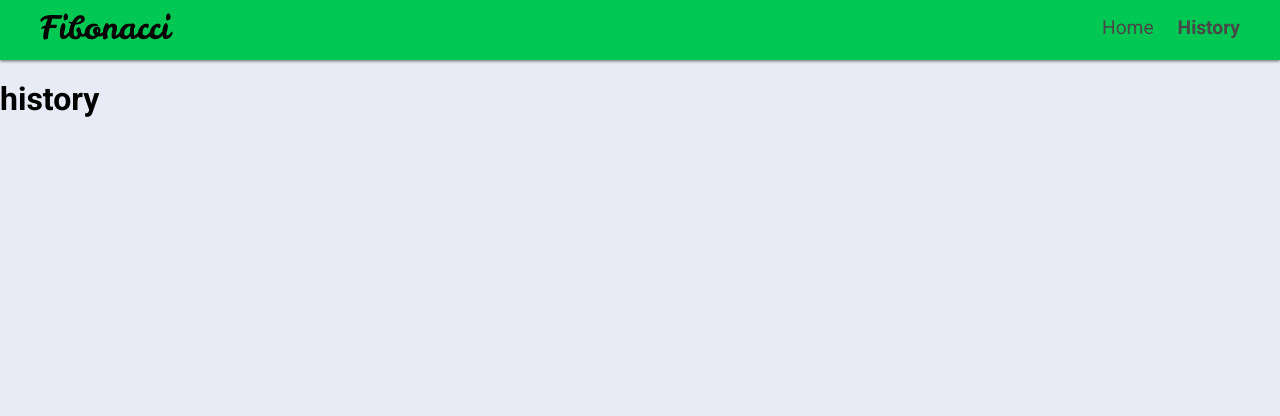
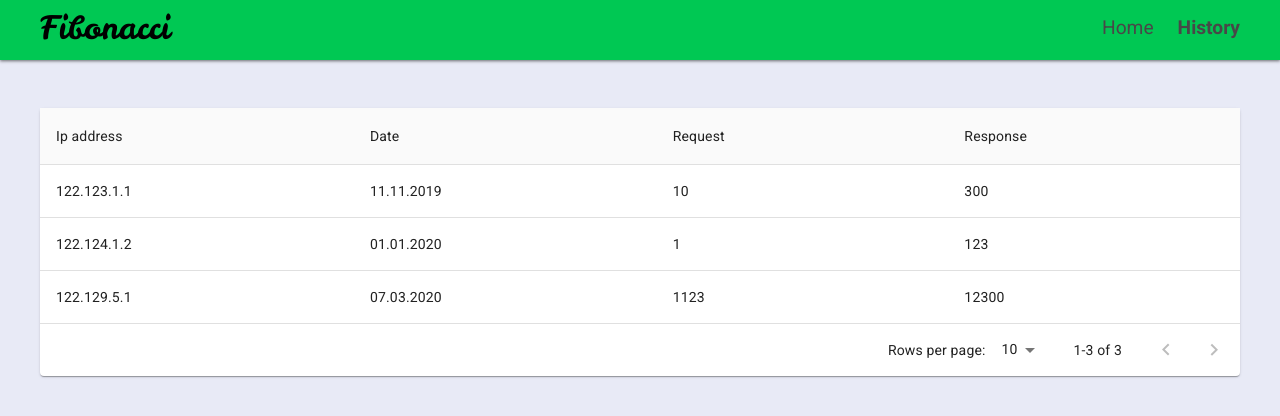
Before and after one commit to mefistodevelop/fibonacci, a React app: page /history in a window 1280 px wide. Shown: the top 416 px of the page. Built offline with nearby package versions, Linux system fonts and the light colour scheme.

Commit message:
feat: add History page

```diff
--- a/src/client/App.js
+++ b/src/client/App.js
@@ -3,13 +3,14 @@ import { Route } from 'react-router-dom';
 import './App.scss';
 import { Header } from './components/Header/Header';
 import { Home } from './pages/Home/Home';
+import { History } from './pages/History/History';
 
 const App = () => (
   <div className="app">
     <Header />
     <main className="content">
       <Route exact path="/" render={() => <Home />} />
-      <Route path="/history" render={() => <h1>history</h1>} />
+      <Route path="/history" render={() => <History />} />
     </main>
   </div>
 );
--- /dev/null
+++ b/src/client/pages/History/History.jsx
@@ -0,0 +1,13 @@
+import React from 'react';
+import './History.scss';
+import { HistoryTable } from './Table';
+
+const History = () => (
+  <div className="history">
+    <div className="history__container">
+      <HistoryTable />
+    </div>
+  </div>
+);
+
+export { History };
--- /dev/null
+++ b/src/client/pages/History/History.scss
@@ -0,0 +1,31 @@
+@import '../../utils/variables.scss';
+
+.history {
+  height: 100%;
+
+  &__container {
+    @include container;
+    padding: 3rem 0 3rem;
+    justify-content: center;
+    height: 100%;
+  }
+
+  &__list {
+    max-width: 700px;
+    min-width: 300px;
+    width: 100%;
+    background-color: #fff;
+  }
+}
+
+.list {
+  &__item {
+    display: flex;
+    justify-content: space-between;
+    width: 100%;
+  }
+
+  &__cell {
+    width: 100px;
+  }
+}
--- /dev/null
+++ b/src/client/pages/History/Table.jsx
@@ -0,0 +1,114 @@
+import React from 'react';
+import { makeStyles } from '@material-ui/core/styles';
+import Paper from '@material-ui/core/Paper';
+import Table from '@material-ui/core/Table';
+import TableBody from '@material-ui/core/TableBody';
+import TableCell from '@material-ui/core/TableCell';
+import TableContainer from '@material-ui/core/TableContainer';
+import TableHead from '@material-ui/core/TableHead';
+import TablePagination from '@material-ui/core/TablePagination';
+import TableRow from '@material-ui/core/TableRow';
+
+const rows = [
+  {
+    id: 1,
+    ip: '122.123.1.1',
+    request: 10,
+    response: 300,
+    date: '11.11.2019',
+  },
+  {
+    id: 2,
+    ip: '122.124.1.2',
+    request: 1,
+    response: 123,
+    date: '01.01.2020',
+  },
+  {
+    id: 3,
+    ip: '122.129.5.1',
+    request: 1123,
+    response: 12300,
+    date: '07.03.2020',
+  },
+];
+
+const columns = [
+  { id: 'ip', label: 'Ip address', minWidth: 100 },
+  { id: 'date', label: 'Date', minWidth: 100 },
+  { id: 'request', label: 'Request', minWidth: 100 },
+  { id: 'response', label: 'Response', minWidth: 100 },
+];
+
+const useStyles = makeStyles({
+  root: {
+    width: '100%',
+  },
+  container: {
+    maxHeight: 440,
+  },
+});
+
+export function HistoryTable() {
+  const classes = useStyles();
+  const [page, setPage] = React.useState(0);
+  const [rowsPerPage, setRowsPerPage] = React.useState(10);
+
+  const handleChangePage = (event, newPage) => {
+    setPage(newPage);
+  };
+
+  const handleChangeRowsPerPage = (event) => {
+    setRowsPerPage(+event.target.value);
+    setPage(0);
+  };
+
+  return (
+    <Paper className={classes.root}>
+      <TableContainer className={classes.container}>
+        <Table stickyHeader aria-label="sticky table">
+          <TableHead>
+            <TableRow>
+              {columns.map((column) => (
+                <TableCell
+                  key={column.id}
+                  align={column.align}
+                  style={{ minWidth: column.minWidth }}
+                >
+                  {column.label}
+                </TableCell>
+              ))}
+            </TableRow>
+          </TableHead>
+          <TableBody>
+            {rows
+              .slice(page * rowsPerPage, page * rowsPerPage + rowsPerPage)
+              .map((row) => (
+                <TableRow hover role="checkbox" tabIndex={-1} key={row.id}>
+                  {columns.map((column) => {
+                    const value = row[column.id];
+                    return (
+                      <TableCell key={column.id} align={column.align}>
+                        {column.format && typeof value === 'number'
+                          ? column.format(value)
+                          : value}
+                      </TableCell>
+                    );
+                  })}
+                </TableRow>
+              ))}
+          </TableBody>
+        </Table>
+      </TableContainer>
+      <TablePagination
+        rowsPerPageOptions={[10, 25, 100]}
+        component="div"
+        count={rows.length}
+        rowsPerPage={rowsPerPage}
+        page={page}
+        onChangePage={handleChangePage}
+        onChangeRowsPerPage={handleChangeRowsPerPage}
+      />
+    </Paper>
+  );
+}
```
